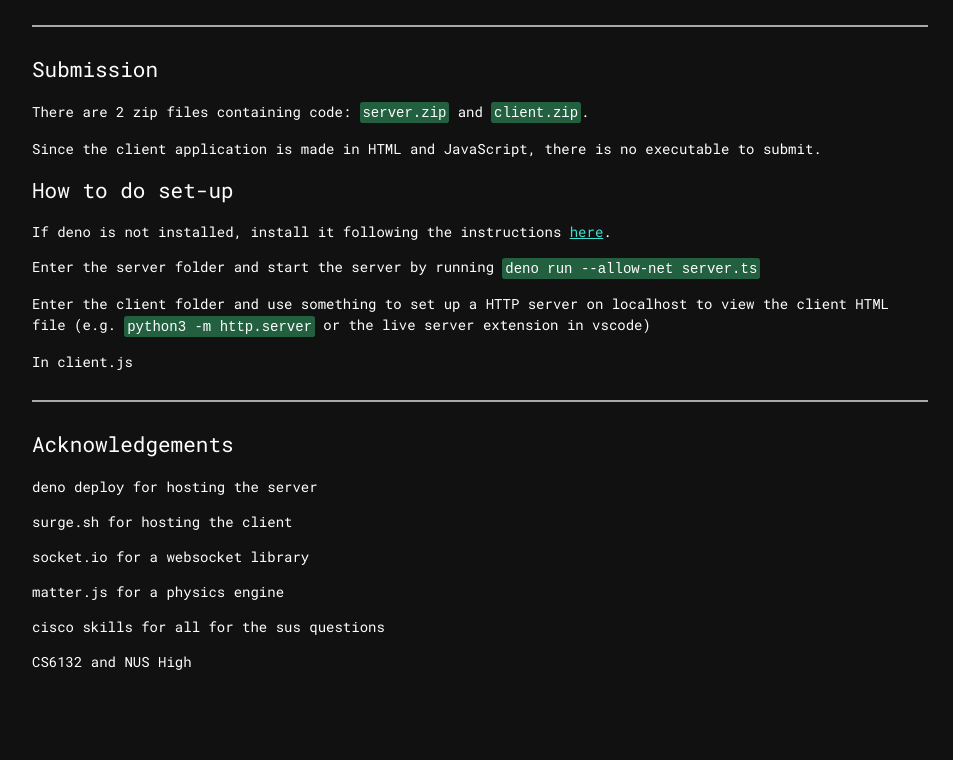
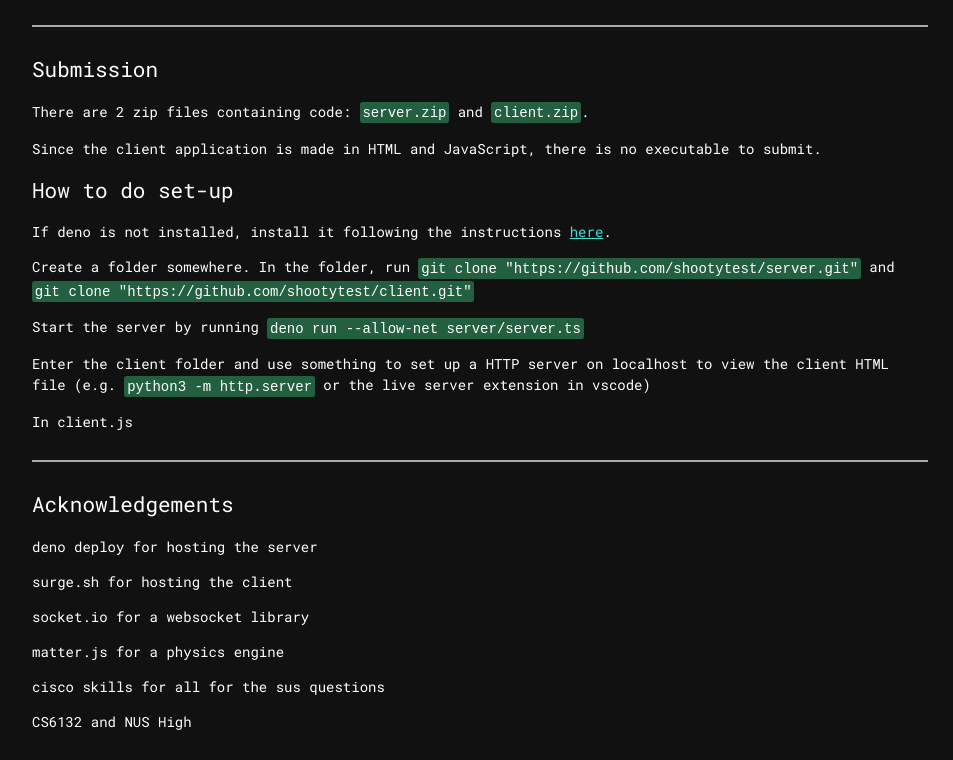
Before and after one commit to shootytest/client, a plain HTML site: page report/index.html in a window 1280 px wide. Shown: the part 2174-2934 px from the top of the page, without its empty margins (160-1113 px from the left). Before the commit the page ends 2874 px from the top, so only its background shows below. Drawn offline with Linux system fonts and the light colour scheme.

Commit message:
test commit, update report

```diff
--- a/report/index.html
+++ b/report/index.html
@@ -133,7 +133,8 @@
     <p>Since the client application is made in HTML and JavaScript, there is no executable to submit.</p>
     <h2>How to do set-up</h2>
     <p>If deno is not installed, install it following the instructions <a href="https://deno.land/manual/getting_started/installation" target="_blank">here</a>.</p>
-    <p>Enter the server folder and start the server by running <code>deno run --allow-net server.ts</code></p>
+    <p>Create a folder somewhere. In the folder, run <code>git clone "https://github.com/shootytest/server.git"</code> and <code>git clone "https://github.com/shootytest/client.git"</code></p>
+    <p>Start the server by running <code>deno run --allow-net server/server.ts</code></p>
     <p>Enter the client folder and use something to set up a HTTP server on localhost to view the client HTML file (e.g. <code>python3 -m http.server</code> or the live server extension in vscode)</p>
     <p>In client.js</p>
     <hr>
```
